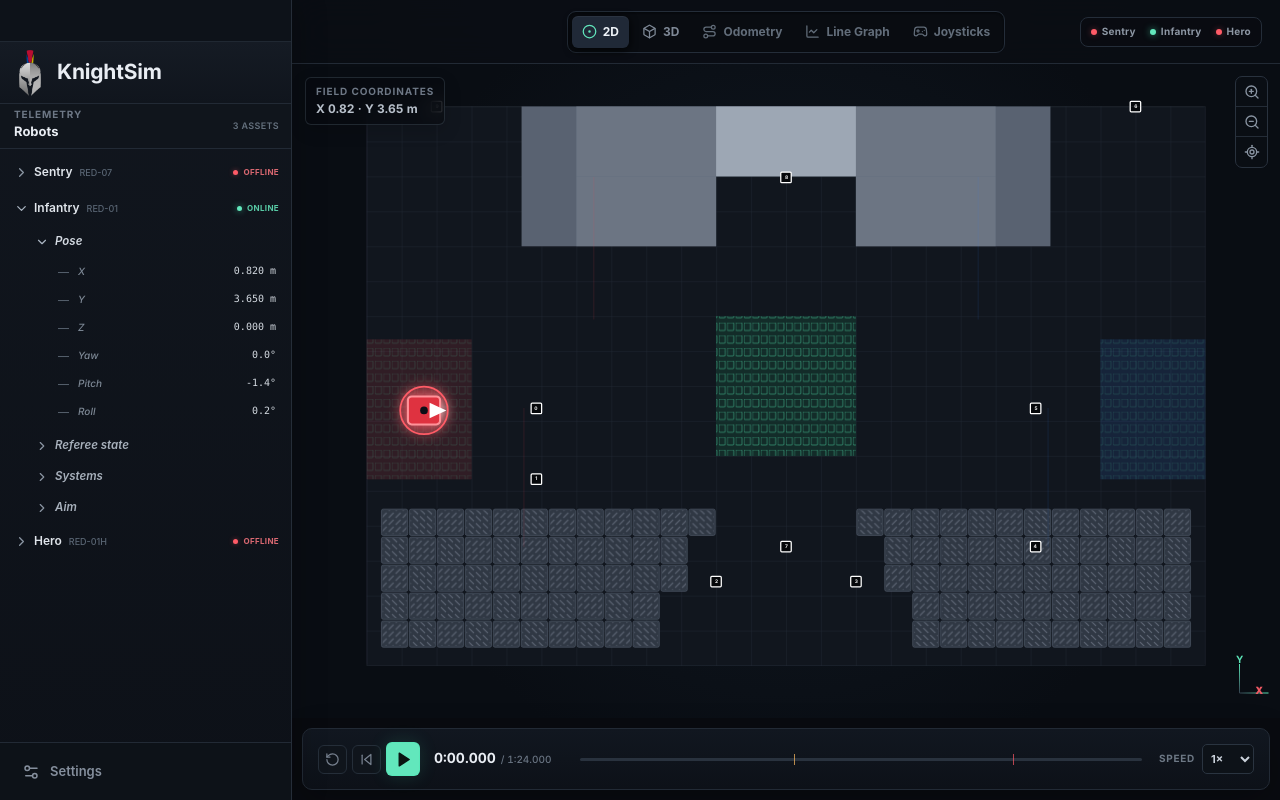
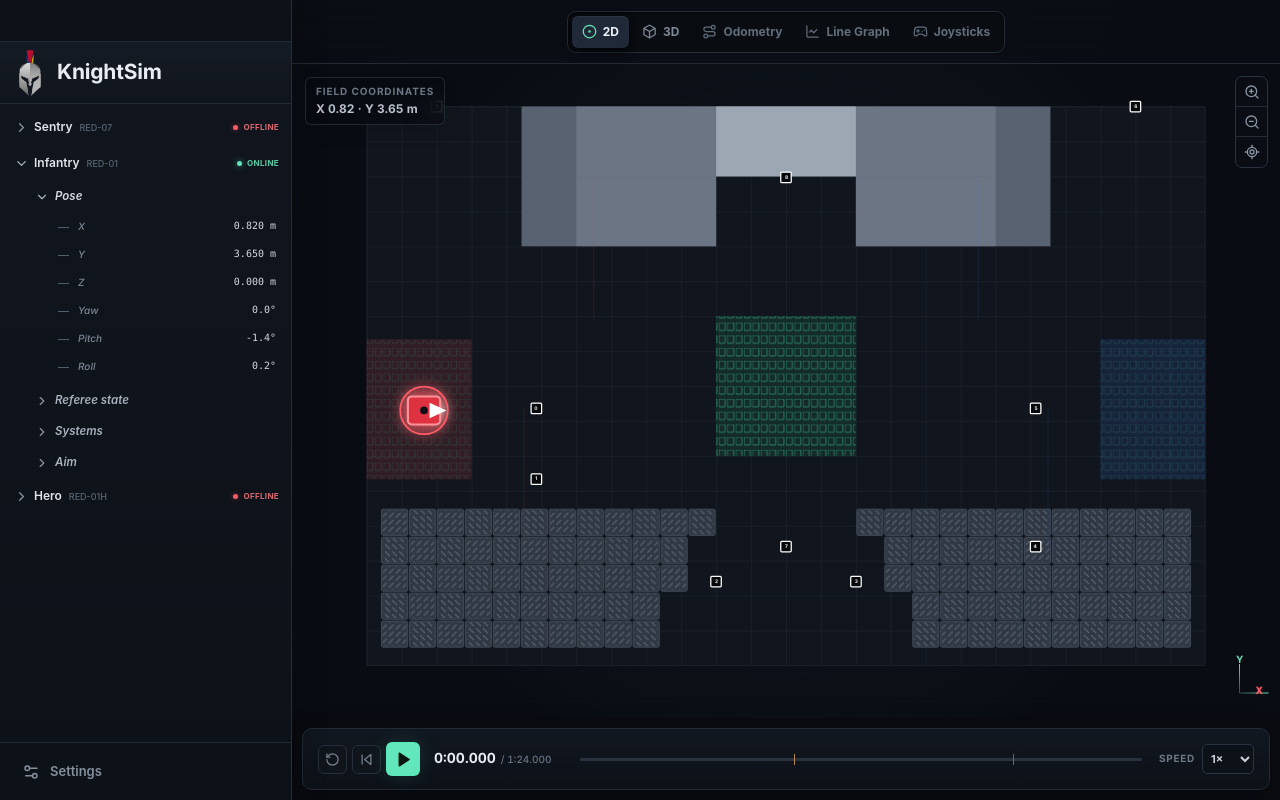
Before and after one commit to Gabe3L/knightsim, a React (Vite) app: page / in a window 1280 px wide. Built offline with nearby package versions, Linux system fonts and the light colour scheme.

Commit message:
Cleaned top bar

```diff
--- a/src/App.tsx
+++ b/src/App.tsx
@@ -82,11 +82,6 @@ export function App() {
       <div className="app-main">
         <TopBar
           activeView={activeView}
-          connections={[
-            { name: 'Sentry', connected: false },
-            { name: 'Infantry', connected: robot.connected },
-            { name: 'Hero', connected: false },
-          ]}
           onViewChange={setActiveView}
         />
         <main className="workspace">
--- a/src/components/Inspector.tsx
+++ b/src/components/Inspector.tsx
@@ -166,14 +166,6 @@ export function Inspector({ robot, collapsed = false }: InspectorProps) {
 
   return (
     <div className="inspector">
-      <div className="panel-heading telemetry-heading">
-        <div>
-          <span className="eyebrow">TELEMETRY</span>
-          <h2>Robots</h2>
-        </div>
-        <span className="asset-count">3 assets</span>
-      </div>
-
       <div className="telemetry-tree">
         {robots.map((item) => {
           const robotExpanded = expandedRobots.has(item.id);
--- a/src/components/TopBar.tsx
+++ b/src/components/TopBar.tsx
@@ -1,18 +1,12 @@
 import { Box, ChartLine, CircleDot, Gamepad2, Route } from 'lucide-react';
 import type { ViewMode } from '../types';
 
-interface RobotConnection {
-  readonly name: string;
-  readonly connected: boolean;
-}
-
 interface TopBarProps {
   readonly activeView: ViewMode;
-  readonly connections: readonly RobotConnection[];
   readonly onViewChange: (view: ViewMode) => void;
 }
 
-export function TopBar({ activeView, connections, onViewChange }: TopBarProps) {
+export function TopBar({ activeView, onViewChange }: TopBarProps) {
   return (
     <header className="topbar">
       <nav className="view-tabs" aria-label="Workspace views">
@@ -46,21 +40,6 @@ export function TopBar({ activeView, connections, onViewChange }: TopBarProps) {
         </button>
       </nav>
 
-      <div className="topbar-actions">
-        <div className="robot-connections" aria-label="Robot connections">
-          {connections.map(({ name, connected }) => (
-            <div
-              className="robot-connection"
-              key={name}
-              aria-label={`${name}: ${connected ? 'connected' : 'disconnected'}`}
-              title={`${name}: ${connected ? 'Connected' : 'Disconnected'}`}
-            >
-              <span className={connected ? 'connection-indicator connected' : 'connection-indicator disconnected'} />
-              {name}
-            </div>
-          ))}
-        </div>
-      </div>
     </header>
   );
 }
--- a/src/styles.css
+++ b/src/styles.css
@@ -154,12 +154,6 @@ button { color: inherit; }
 .view-tab-placeholder { color: #626d7a; cursor: default; }
 .view-tab-placeholder:hover { color: #626d7a; background: transparent; }
 
-.topbar-actions { grid-column: 3; justify-self: end; display: flex; min-width: 0; align-items: center; gap: 9px; }
-.robot-connections { display: flex; align-items: center; gap: 2px; padding: 4px; border: 1px solid #242d39; border-radius: 8px; background: rgba(9,12,17,.8); }
-.robot-connection { display: flex; align-items: center; gap: 5px; padding: 5px 6px; color: #8d97a4; font: 700 10px/1 var(--font-ui); letter-spacing: .025em; white-space: nowrap; }
-.connection-indicator { width: 6px; height: 6px; flex: 0 0 auto; border-radius: 50%; }
-.connection-indicator.connected { background: var(--accent); box-shadow: 0 0 7px rgba(70,231,178,.64); }
-.connection-indicator.disconnected { background: #ff5b67; box-shadow: 0 0 6px rgba(255,91,103,.4); }
 @keyframes pulse { 50% { opacity: .34; } }
 
 .workspace { position: relative; z-index: 0; min-height: 0; overflow: hidden; }
@@ -324,7 +318,6 @@ kbd { display: inline-grid; min-width: 20px; height: 20px; place-items: center;
   .topbar { grid-template-columns: minmax(0, 1fr) auto minmax(0, 1fr); padding-inline: 10px; }
   .view-tab { gap: 0; padding-inline: 7px; font-size: 11px; }
   .view-tab svg { display: none; }
-  .robot-connection { gap: 4px; padding-inline: 4px; font-size: 10px; }
   .tree-status { padding-inline: 4px; }
   .timeline { grid-template-columns: auto 108px minmax(120px, 1fr) 96px; }
 }
```
